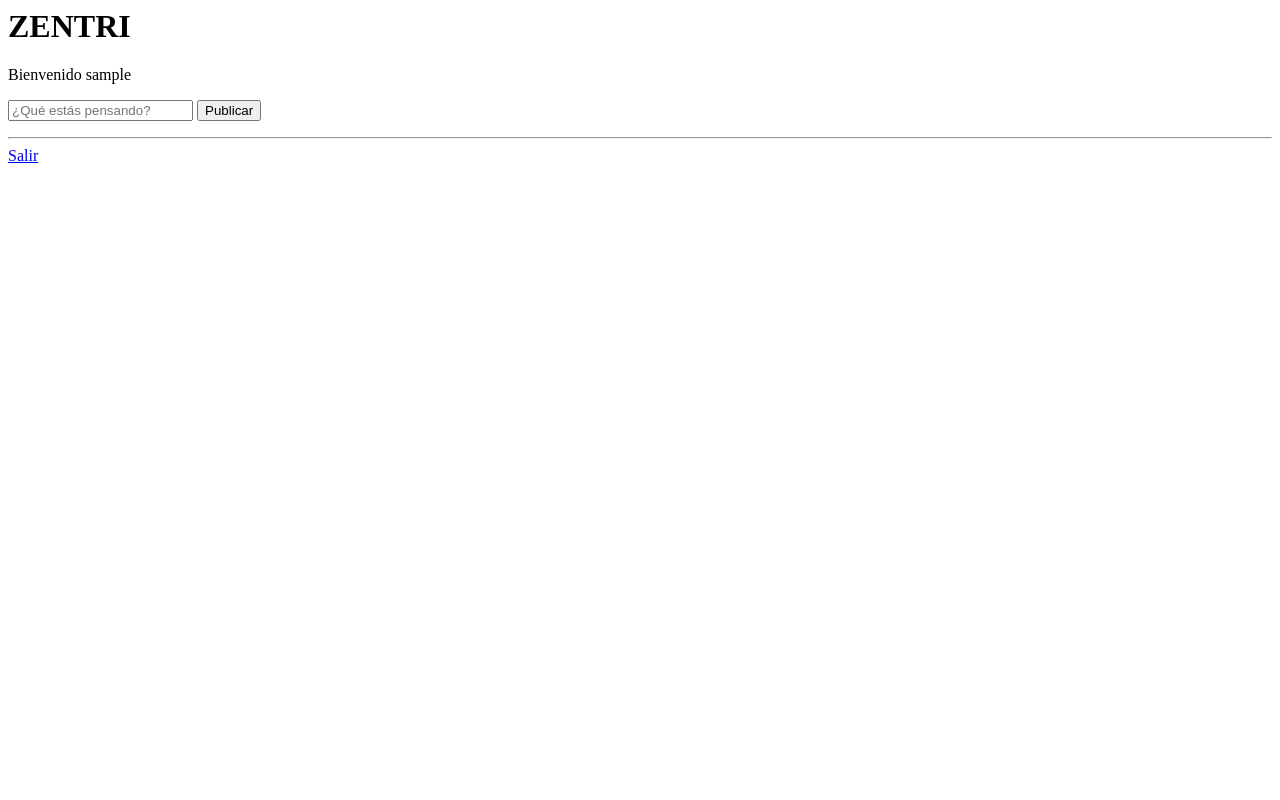
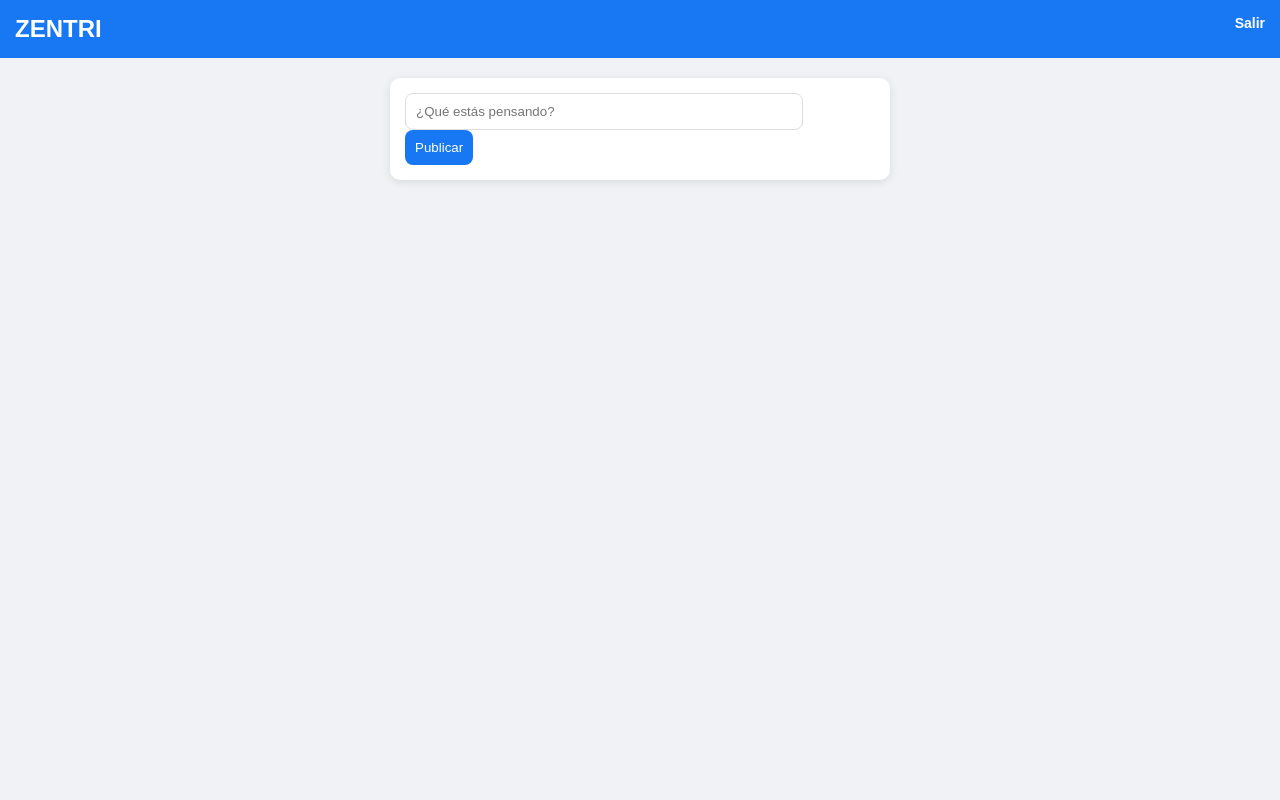
Before and after one commit to deleongalindo24-lgtm/mibook, a Flask app: page / in a window 1280 px wide. Run offline with Flask 3, Linux system fonts and the light colour scheme; the visitor is signed in with stand-in values (Sample User, id 1); data that the repository does not hold is empty; some libraries are stand-ins or nearby versions.

Commit message:
Update home.html

```diff
--- a/templates/home.html
+++ b/templates/home.html
@@ -1,23 +1,100 @@
-<h1>ZENTRI</h1>
+<!DOCTYPE html>
+<html>
+<head>
+    <title>Zentri</title>
+    <style>
+        body{
+            font-family: Arial;
+            background:#f0f2f5;
+            margin:0;
+        }
 
-<p>Bienvenido {{ user }}</p>
+        .topbar{
+            background:#1877f2;
+            color:white;
+            padding:15px;
+            font-size:24px;
+            font-weight:bold;
+        }
 
-<form method="POST" action="/post">
-    <input name="content" placeholder="¿Qué estás pensando?">
-    <button>Publicar</button>
-</form>
+        .container{
+            width:500px;
+            margin:20px auto;
+        }
 
-<hr>
+        .post-box{
+            background:white;
+            padding:15px;
+            border-radius:10px;
+            box-shadow:0 2px 10px rgba(0,0,0,0.1);
+            margin-bottom:15px;
+        }
 
-{% for post in posts %}
-    <div>
-        <h4>{{ post[1] }}</h4>
+        input{
+            width:80%;
+            padding:10px;
+            border-radius:8px;
+            border:1px solid #ddd;
+        }
+
+        button{
+            padding:10px;
+            background:#1877f2;
+            color:white;
+            border:none;
+            border-radius:8px;
+            cursor:pointer;
+        }
+
+        .post{
+            background:white;
+            padding:15px;
+            margin-top:15px;
+            border-radius:10px;
+            box-shadow:0 2px 10px rgba(0,0,0,0.1);
+        }
+
+        .like{
+            color:#1877f2;
+            text-decoration:none;
+            font-weight:bold;
+        }
+
+        .logout{
+            float:right;
+            color:white;
+            text-decoration:none;
+            font-size:14px;
+        }
+    </style>
+</head>
+
+<body>
+
+<div class="topbar">
+    ZENTRI
+    <a class="logout" href="/logout">Salir</a>
+</div>
+
+<div class="container">
+
+    <div class="post-box">
+        <form method="POST" action="/post">
+            <input name="content" placeholder="¿Qué estás pensando?">
+            <button>Publicar</button>
+        </form>
+    </div>
+
+    {% for post in posts %}
+    <div class="post">
+        <b>{{ post[1] }}</b>
         <p>{{ post[2] }}</p>
-        <p>❤️ {{ post[3] }}</p>
 
-        <a href="/like/{{ post[0] }}">Like</a>
+        <a class="like" href="/like/{{ post[0] }}">❤️ {{ post[3] }}</a>
     </div>
-    <hr>
-{% endfor %}
+    {% endfor %}
 
-<a href="/logout">Salir</a>
+</div>
+
+</body>
+</html>
```
